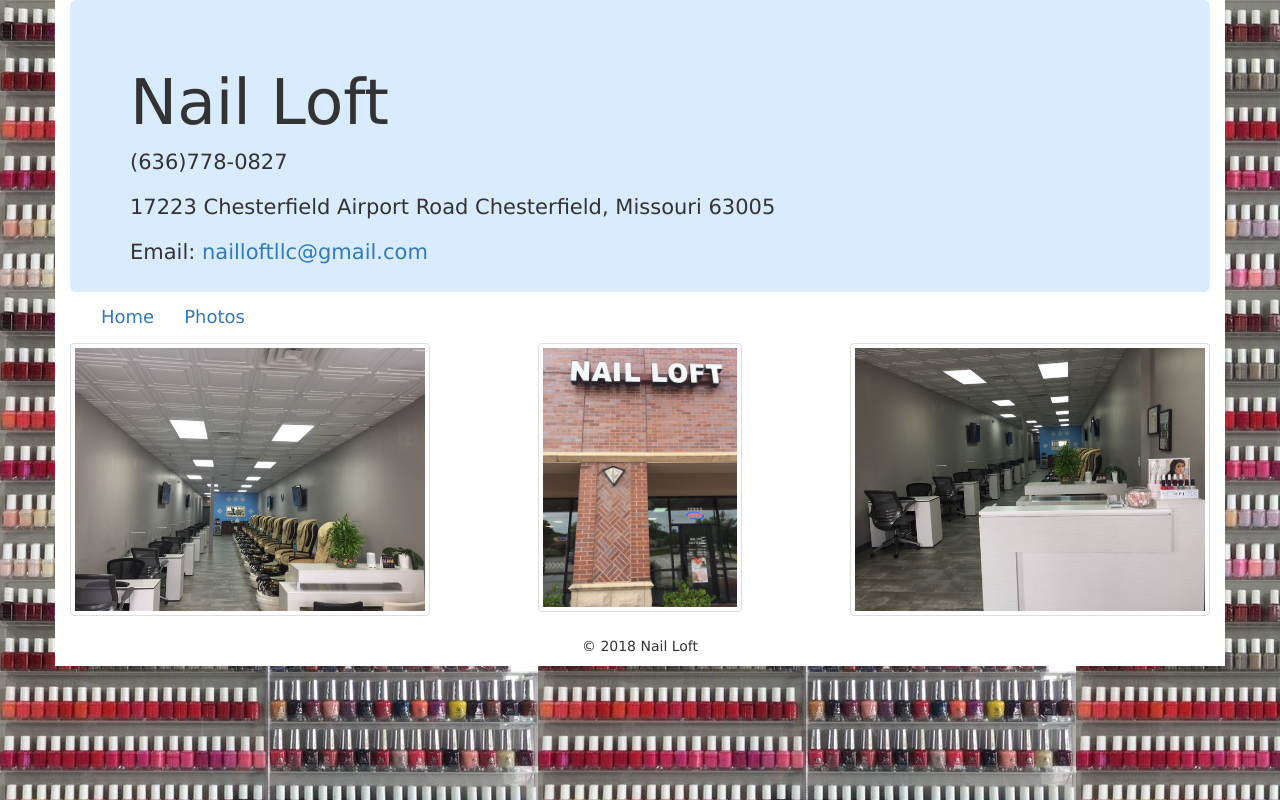
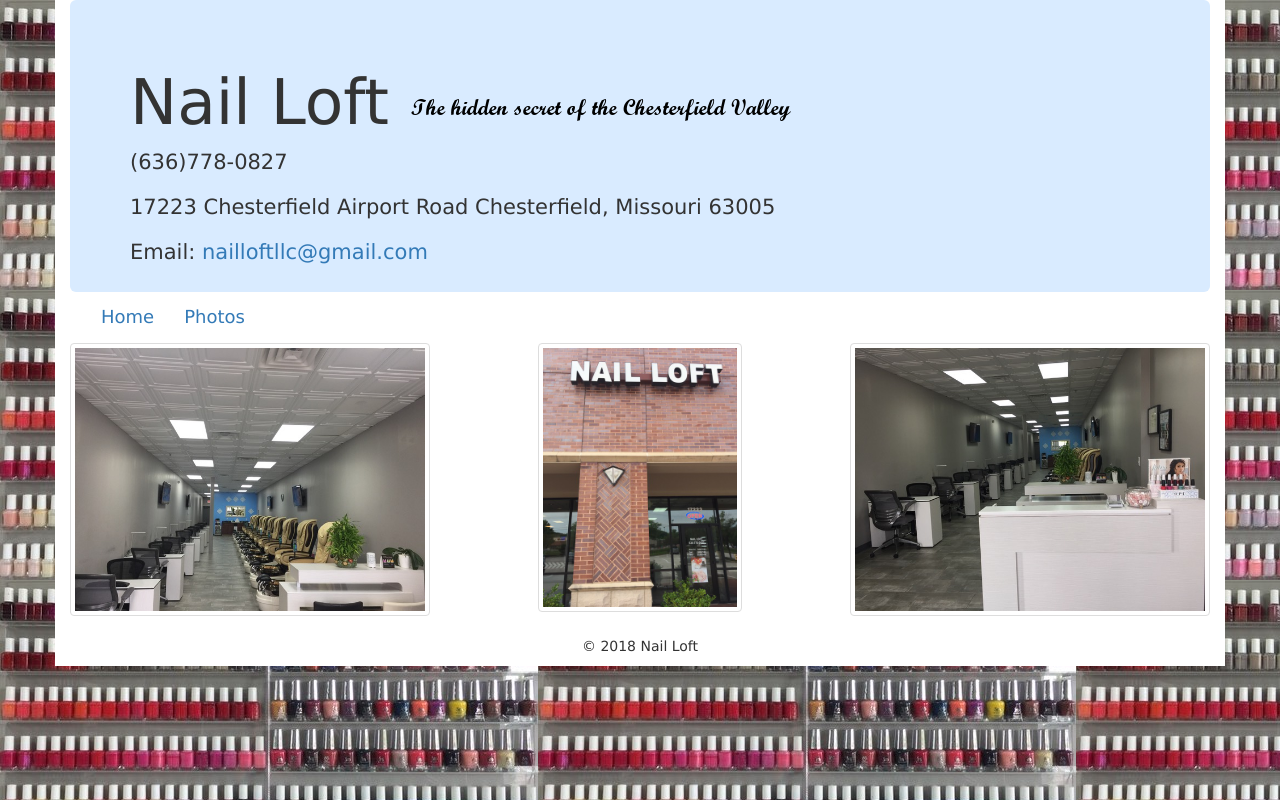
Before and after one commit to ronnieking4913/nailloft.net, a plain HTML site: page index.html in a window 1280 px wide. Drawn offline with nearby package versions, Linux system fonts and the light colour scheme.

Commit message:
Added to header
added scripture picture to the header

```diff
--- a/css/header.css
+++ b/css/header.css
@@ -16,6 +16,10 @@ body{
 	background-color: white;
 }
 
+.img-fluid{
+	max-width: 100%; and height: auto;
+}
+
 *{
 	font-family: Verdana;
 }
--- a/index.html
+++ b/index.html
@@ -20,7 +20,7 @@ index.html
 			<div class="container">
 
 				<div class="jumbotron">
-					<h1>Nail Loft</h1>
+					<h1>Nail Loft <img class="img-fluid" src="photos/nailloft-header.png"></h1>
 					<p>(636)778-0827</p>
 					<p>17223 Chesterfield Airport Road Chesterfield, Missouri 63005</p>
 					<p>Email: <a href="mailto:nailloftllc@gmail.com">nailloftllc@gmail.com</a></p>
```
Also changed, not shown: photos/nailloft-header.png (added).
